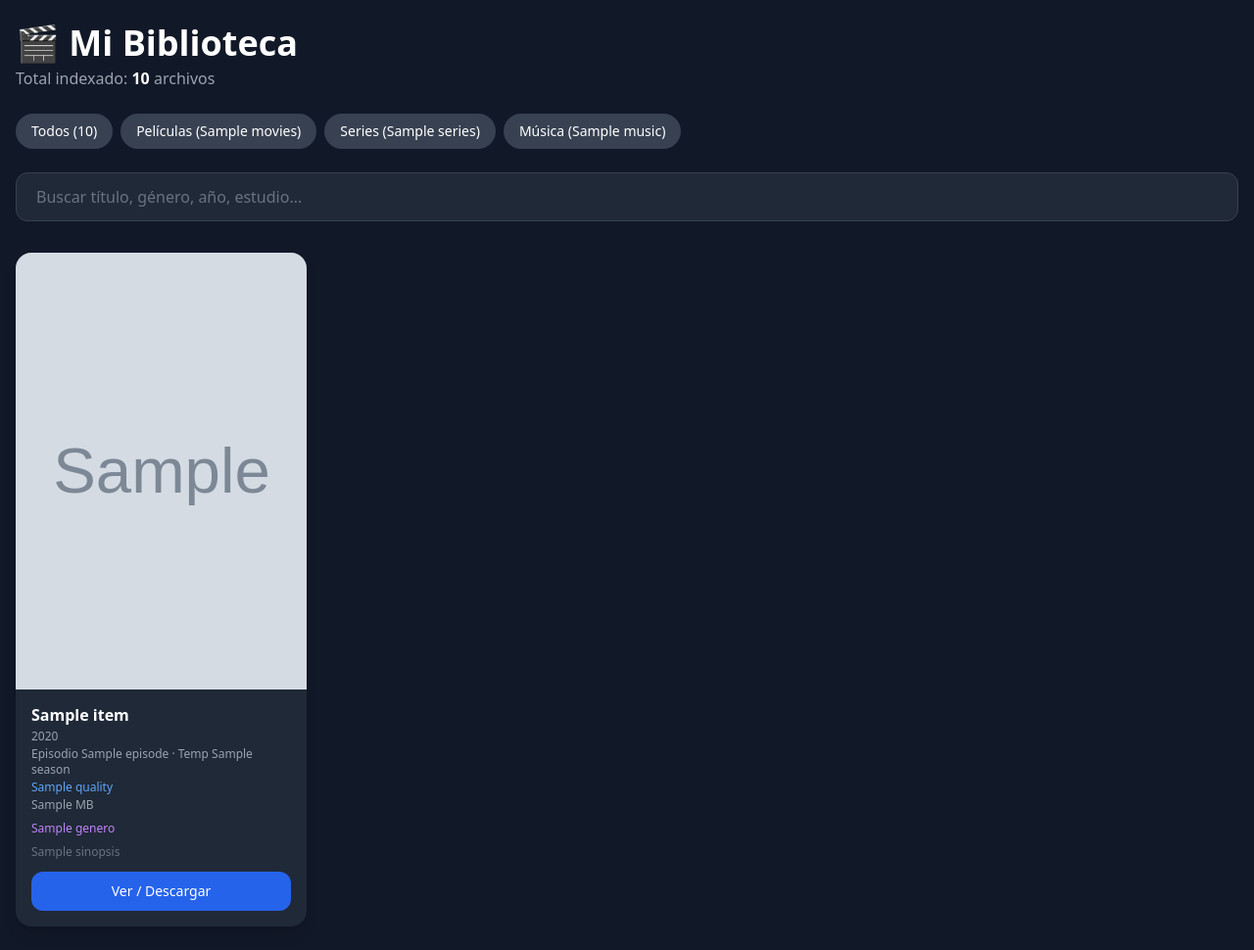
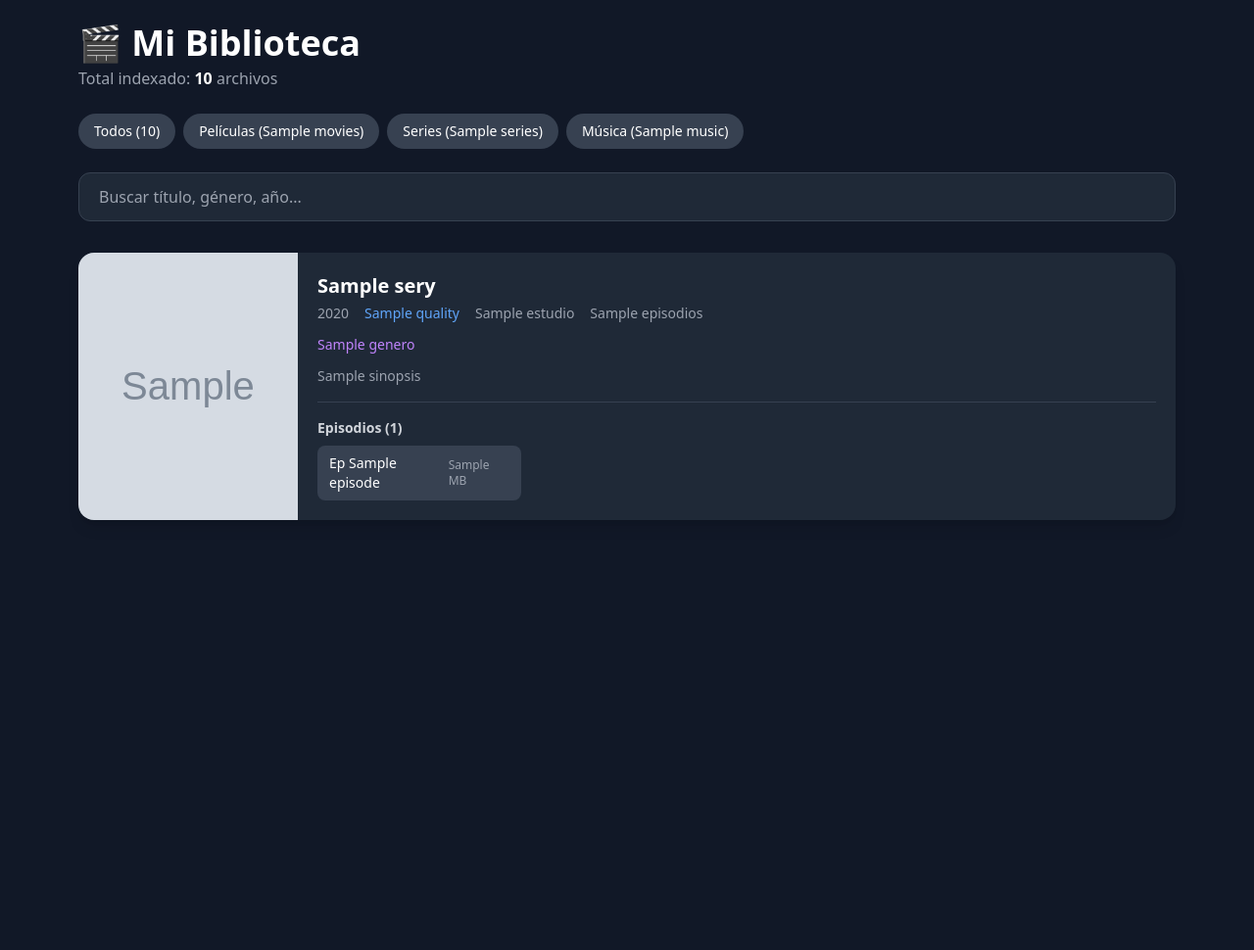
Before and after one commit to Datatrax/media-indexer, a FastAPI app: template templates/index.html in a window 1280 px wide. Shown: the whole page at 98% size. After the commit the page ends 531 px from the top, so only its background shows below. Run offline with FastAPI, Linux system fonts and the light colour scheme; the template is opened without the code that fills it: most values are stand-ins (such as "Sample title", 1, 10 or a date in 2020); grey boxes marked "Sample" are stand-in pictures; parts of the project's set-up code (start-up, migrations or seed data) failed here and were passed over; some libraries are stand-ins or nearby versions.

Commit message:
Refactor index.html for improved layout and styles
Updated HTML structure and styles for the library page.

```diff
--- a/templates/index.html
+++ b/templates/index.html
@@ -6,114 +6,102 @@
     <title>Mi Biblioteca</title>
     <script src="https://cdn.tailwindcss.com"></script>
     <style>
+        .line-clamp-2 {
+            display: -webkit-box;
+            -webkit-line-clamp: 2;
+            -webkit-box-orient: vertical;
+            overflow: hidden;
+        }
         .line-clamp-3 {
             display: -webkit-box;
             -webkit-line-clamp: 3;
             -webkit-box-orient: vertical;
             overflow: hidden;
         }
-        .card-hover:hover {
-            transform: translateY(-4px);
-            transition: all 0.2s ease;
-        }
     </style>
 </head>
 <body class="bg-gray-900 text-white min-h-screen">
-    <div class="container mx-auto px-4 py-6 max-w-7xl">
+    <div class="container mx-auto px-4 py-6 max-w-6xl">
 
         <!-- Header -->
         <div class="mb-6">
-            <h1 class="text-3xl md:text-4xl font-bold flex items-center gap-2">
-                🎬 Mi Biblioteca
-            </h1>
+            <h1 class="text-3xl md:text-4xl font-bold">🎬 Mi Biblioteca</h1>
             <p class="text-gray-400 mt-1">Total indexado: <span class="font-semibold text-white">{{ total }}</span> archivos</p>
         </div>
 
         <!-- Filtros -->
         <div class="flex flex-wrap gap-2 mb-6">
-            <a href="/?category=all"
-               class="px-4 py-2 rounded-full text-sm font-medium transition
-               {{ 'bg-blue-600 text-white' if category=='all' else 'bg-gray-700 hover:bg-gray-600' }}">
-                Todos ({{ total }})
-            </a>
-            <a href="/?category=movies"
-               class="px-4 py-2 rounded-full text-sm font-medium transition
-               {{ 'bg-blue-600 text-white' if category=='movies' else 'bg-gray-700 hover:bg-gray-600' }}">
-                Películas ({{ counts.movies }})
-            </a>
-            <a href="/?category=series"
-               class="px-4 py-2 rounded-full text-sm font-medium transition
-               {{ 'bg-blue-600 text-white' if category=='series' else 'bg-gray-700 hover:bg-gray-600' }}">
-                Series ({{ counts.series }})
-            </a>
-            <a href="/?category=music"
-               class="px-4 py-2 rounded-full text-sm font-medium transition
-               {{ 'bg-blue-600 text-white' if category=='music' else 'bg-gray-700 hover:bg-gray-600' }}">
-                Música ({{ counts.music }})
-            </a>
+            <a href="/?category=all" class="px-4 py-2 rounded-full text-sm font-medium {{ 'bg-blue-600' if category=='all' else 'bg-gray-700 hover:bg-gray-600' }}">Todos ({{ total }})</a>
+            <a href="/?category=movies" class="px-4 py-2 rounded-full text-sm font-medium {{ 'bg-blue-600' if category=='movies' else 'bg-gray-700 hover:bg-gray-600' }}">Películas ({{ counts.movies }})</a>
+            <a href="/?category=series" class="px-4 py-2 rounded-full text-sm font-medium {{ 'bg-blue-600' if category=='series' else 'bg-gray-700 hover:bg-gray-600' }}">Series ({{ counts.series }})</a>
+            <a href="/?category=music" class="px-4 py-2 rounded-full text-sm font-medium {{ 'bg-blue-600' if category=='music' else 'bg-gray-700 hover:bg-gray-600' }}">Música ({{ counts.music }})</a>
         </div>
 
         <!-- Buscador -->
         <form method="get" class="mb-8">
             <input type="hidden" name="category" value="{{ category }}">
-            <input type="text" name="q" value="{{ q }}"
-                   placeholder="Buscar título, género, año, estudio..."
-                   class="w-full px-5 py-3 rounded-xl bg-gray-800 border border-gray-700
-                          focus:outline-none focus:border-blue-500 focus:ring-2 focus:ring-blue-500/30
-                          text-white placeholder-gray-500">
+            <input type="text" name="q" value="{{ q }}" placeholder="Buscar título, género, año..."
+                   class="w-full px-5 py-3 rounded-xl bg-gray-800 border border-gray-700 focus:outline-none focus:border-blue-500 text-white">
         </form>
 
-        <!-- Grid de tarjetas -->
-        <div class="grid grid-cols-1 sm:grid-cols-2 lg:grid-cols-3 xl:grid-cols-4 gap-5">
-            {% for item in items %}
-            <div class="bg-gray-800 rounded-2xl overflow-hidden shadow-lg card-hover">
+        <!-- Lista de series -->
+        <div class="space-y-8">
+            {% for series in items %}
+            <div class="bg-gray-800 rounded-2xl overflow-hidden shadow-lg">
+                <div class="flex flex-col md:flex-row">
 
-                <!-- Miniatura -->
-                {% if item.thumbnail %}
-                <div class="relative aspect-[2/3] bg-gray-700">
-                    <img src="{{ item.thumbnail }}"
-                         alt="{{ item.title }}"
-                         class="w-full h-full object-cover"
-                         loading="lazy">
-                </div>
+                    <!-- Poster -->
+                    <div class="md:w-48 lg:w-56 flex-shrink-0">
+                        {% if series.thumbnail %}
+                        <img src="{{ series.thumbnail }}" alt="{{ series.title }}"
+                             class="w-full h-64 md:h-full object-cover">
                         {% else %}
-                <div class="aspect-[2/3] bg-gray-700 flex items-center justify-center">
-                    <span class="text-gray-500 text-sm">Sin imagen</span>
+                        <div class="w-full h-64 md:h-full bg-gray-700 flex items-center justify-center text-gray-500">
+                            Sin imagen
                         </div>
                         {% endif %}
-
-                <!-- Información -->
-                <div class="p-4">
-                    <h3 class="font-bold text-base leading-tight mb-1 line-clamp-2" title="{{ item.title }}">
-                        {{ item.title }}
-                    </h3>
-
-                    <div class="text-xs text-gray-400 mb-2 space-y-0.5">
-                        {% if item.year %}<div>{{ item.year }}</div>{% endif %}
-                        {% if item.episode %}<div>Episodio {{ item.episode }}{% if item.season %} · Temp {{ item.season }}{% endif %}</div>{% endif %}
-                        {% if item.quality %}<div class="text-blue-400">{{ item.quality }}</div>{% endif %}
-                        <div>{{ item.size_mb }} MB</div>
                     </div>
 
-                    {% if item.genero %}
-                    <p class="text-xs text-purple-400 mb-2 line-clamp-1">{{ item.genero }}</p>
+                    <!-- Info + episodios -->
+                    <div class="flex-1 p-5">
+                        <h2 class="text-xl font-bold mb-1">{{ series.title }}</h2>
+
+                        <div class="text-sm text-gray-400 mb-3 flex flex-wrap gap-x-4 gap-y-1">
+                            {% if series.year %}<span>{{ series.year }}</span>{% endif %}
+                            {% if series.quality %}<span class="text-blue-400">{{ series.quality }}</span>{% endif %}
+                            {% if series.estudio %}<span>{{ series.estudio }}</span>{% endif %}
+                            {% if series.episodios %}<span>{{ series.episodios }}</span>{% endif %}
+                        </div>
+
+                        {% if series.genero %}
+                        <p class="text-sm text-purple-400 mb-3">{{ series.genero }}</p>
                         {% endif %}
 
-                    {% if item.sinopsis %}
-                    <p class="text-xs text-gray-500 mb-3 line-clamp-3">{{ item.sinopsis }}</p>
+                        {% if series.sinopsis %}
+                        <p class="text-sm text-gray-400 mb-4 line-clamp-3">{{ series.sinopsis }}</p>
                         {% endif %}
 
-                    <a href="{{ item.link }}" target="_blank"
-                       class="block w-full text-center px-4 py-2.5 bg-blue-600 hover:bg-blue-700
-                              rounded-xl text-sm font-medium transition">
-                        Ver / Descargar
+                        <!-- Lista de episodios -->
+                        <div class="border-t border-gray-700 pt-4">
+                            <h3 class="text-sm font-semibold text-gray-300 mb-2">Episodios ({{ series.episodes|length }})</h3>
+                            <div class="grid grid-cols-2 sm:grid-cols-3 md:grid-cols-4 gap-2">
+                                {% for ep in series.episodes %}
+                                <a href="{{ ep.link }}" target="_blank"
+                                   class="flex items-center justify-between px-3 py-2 bg-gray-700 hover:bg-blue-600 rounded-lg text-sm transition">
+                                    <span>
+                                        {% if ep.episode %}Ep {{ ep.episode }}{% else %}Archivo{% endif %}
+                                    </span>
+                                    <span class="text-xs text-gray-400">{{ ep.size_mb }} MB</span>
                                 </a>
+                                {% endfor %}
+                            </div>
+                        </div>
+                    </div>
                 </div>
             </div>
             {% else %}
-            <div class="col-span-full text-center py-16 text-gray-500">
+            <div class="text-center py-16 text-gray-500">
                 <p class="text-lg">No se encontraron resultados</p>
-                <p class="text-sm mt-2">Prueba cambiando de categoría o el término de búsqueda</p>
             </div>
             {% endfor %}
         </div>
```
Lines whose indentation alone changed are shown as unchanged.
